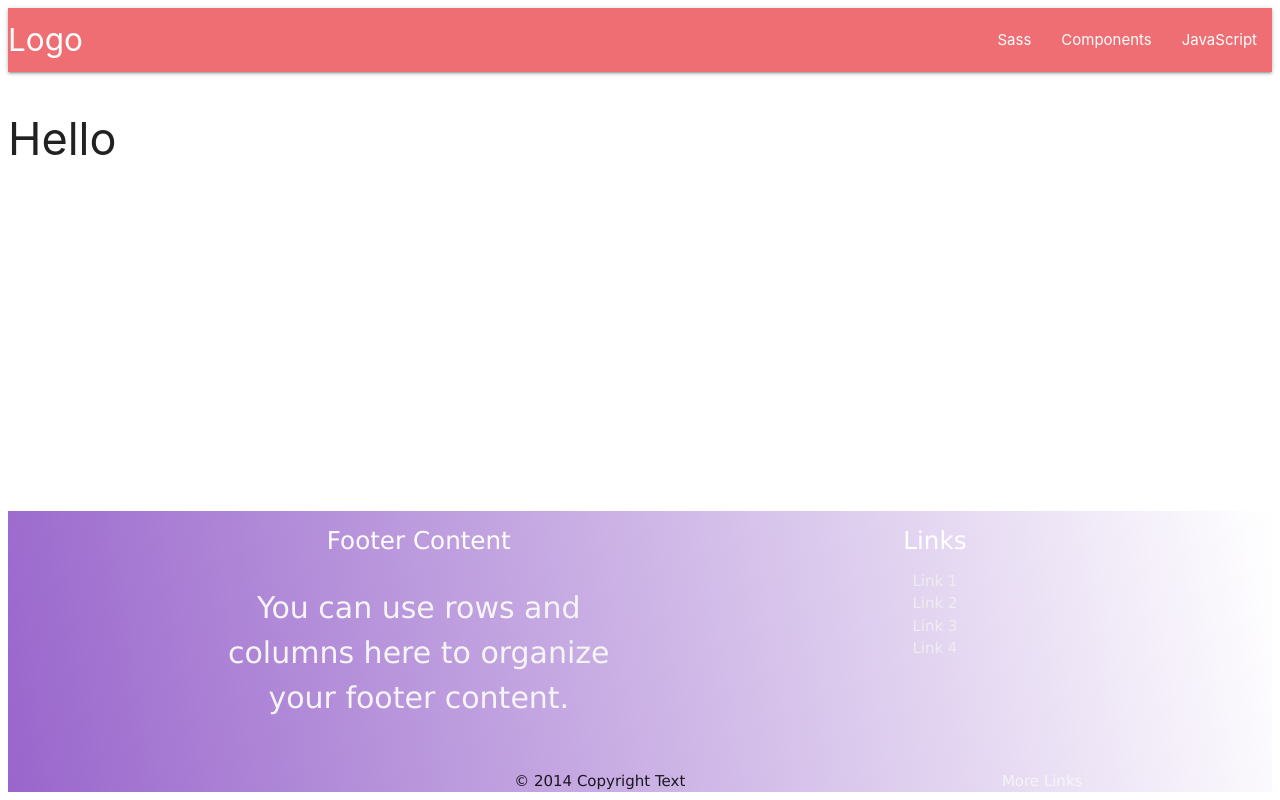
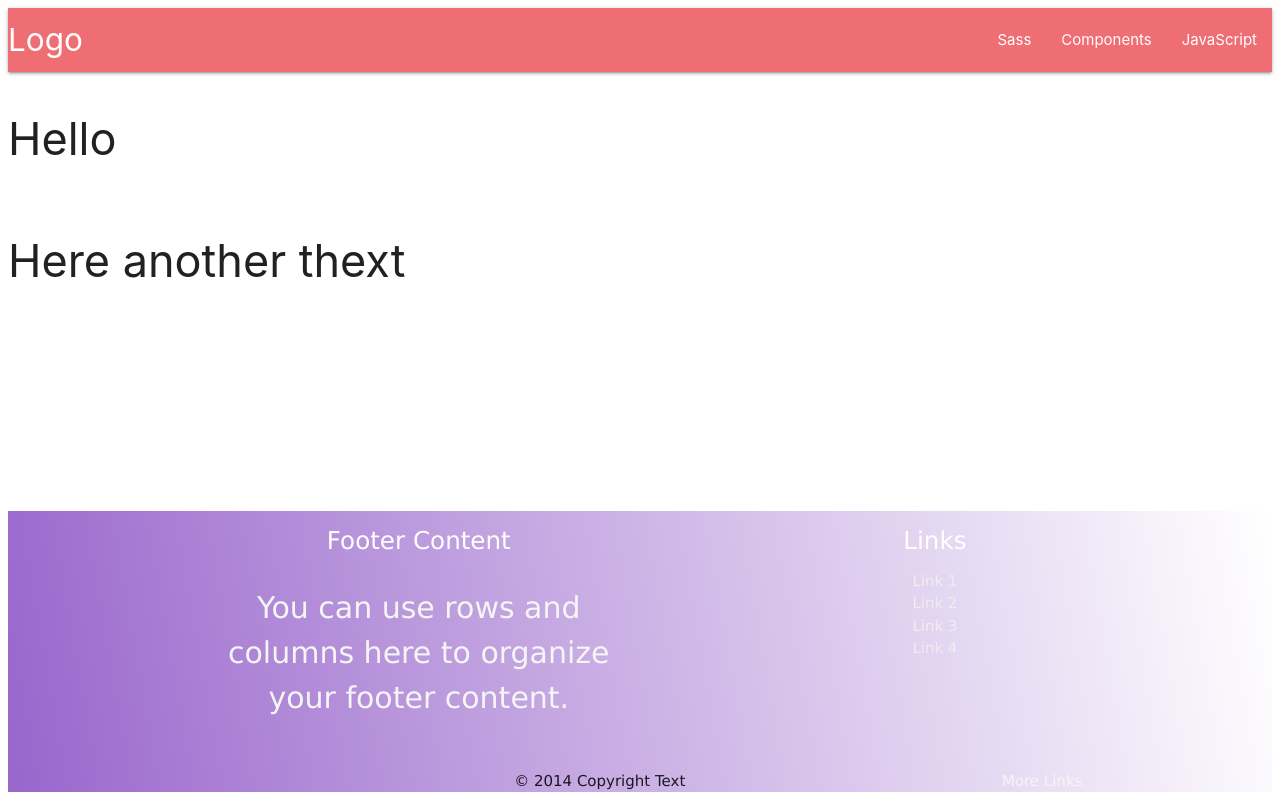
Before and after one commit to mirofrankovic/tictactoe, a plain HTML site: page main.html in a window 1280 px wide. Drawn offline with nearby package versions, Linux system fonts and the light colour scheme.

Commit message:
Add another text

```diff
--- a/main.html
+++ b/main.html
@@ -28,6 +28,7 @@
         </div>
     </nav>
     <h1>Hello</h1>
+    <h1>Here another thext</h1>
 <footer class="footer">
         <div class="container">
           <div class="row">
```
